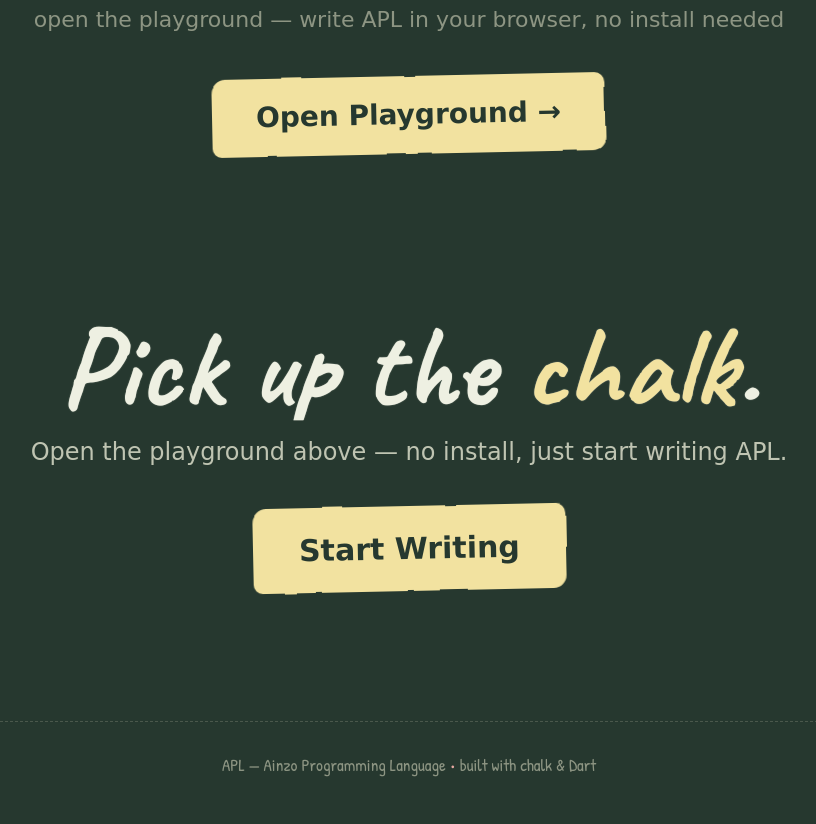
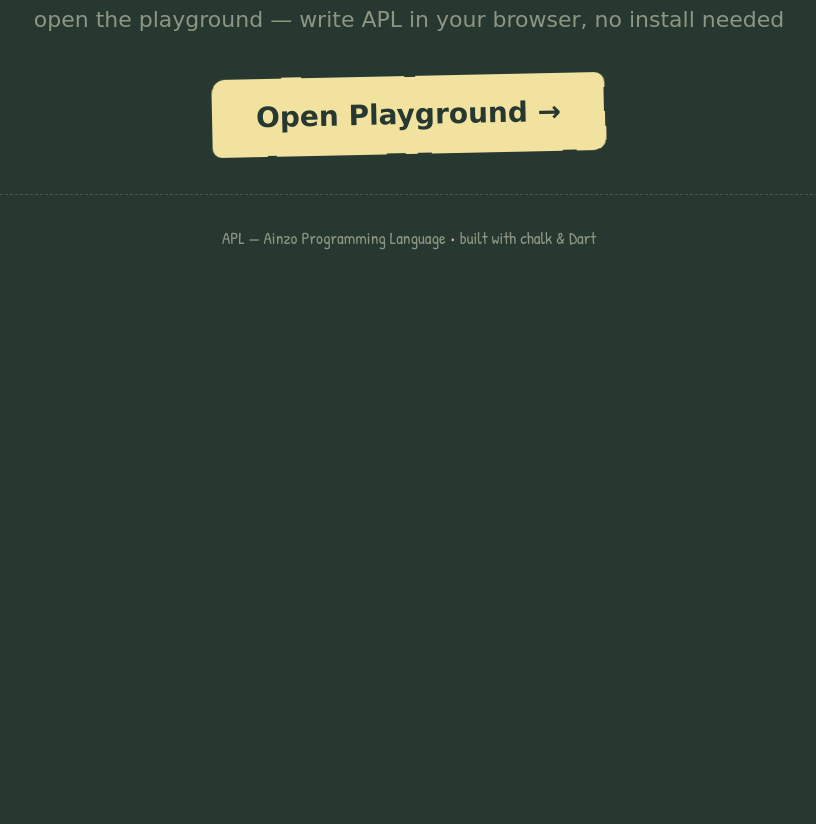
Before and after one commit to ainzowork-gif/apl, a plain HTML site: page index.html in a window 1280 px wide. Shown: the part 2280-3104 px from the top of the page, without its empty margins (231-1047 px from the left). After the commit the page ends 2577 px from the top, so only its background shows below. Drawn offline with Linux system fonts and the light colour scheme; a web font is replaced by a local one.

Commit message:
Remove CTA section from landing page

```diff
--- a/index.html
+++ b/index.html
@@ -414,14 +414,6 @@
   </div>
 </section>
 
-<!-- ============ CTA ============ -->
-<section class="cta wrap" id="start">
-  <h2 class="chalk write">Pick up the <span class="u">chalk</span>.</h2>
-  <p class="reveal">Open the playground above — no install, just start writing APL.</p>
-  <div class="reveal" style="display:flex; justify-content:center;">
-    <a href="play.html" class="btn primary"><span class="box"></span><span class="btn-label">Start Writing</span></a>
-  </div>
-</section>
 
 <footer>
   APL — Ainzo Programming Language <span class="chalk-dot">•</span> built with chalk &amp; Dart
```
